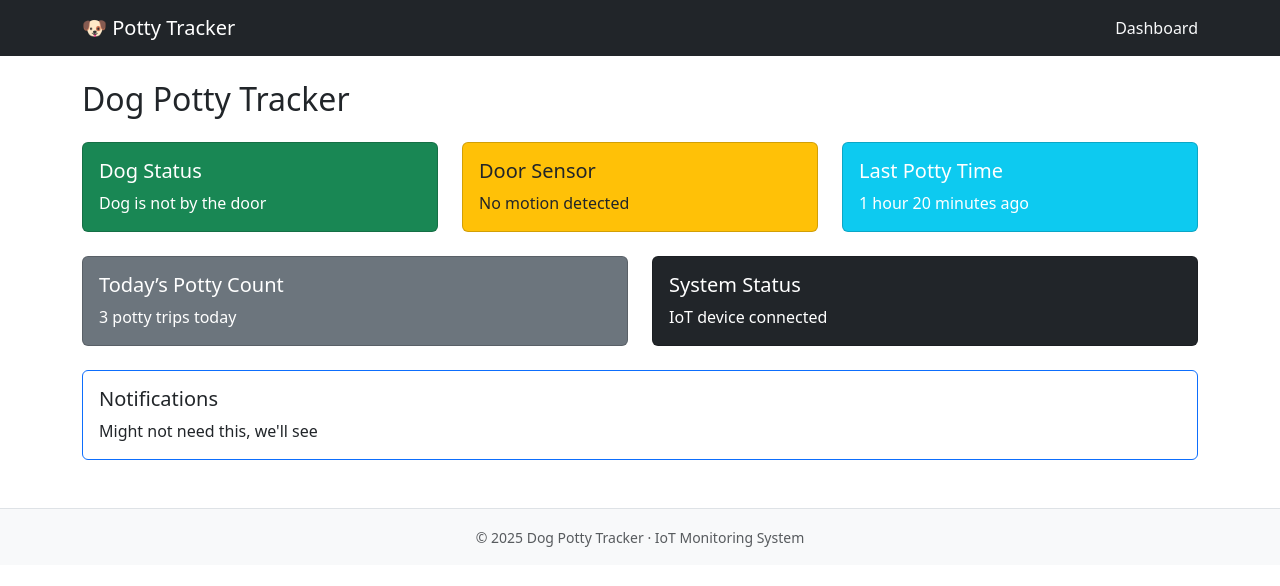
After one commit to theo-picar1/PottyDog, a Flask app: page /dashboard in a window 1280 px wide. The commit adds this page. Shown: the top 586 px of the page. Run offline with Flask 3, Linux system fonts and the light colour scheme; the visitor is signed in with stand-in values (Sample User, id 1).

Commit message:
style: design initial dashboard page layout

```diff
--- a/server/app.py
+++ b/server/app.py
@@ -81,6 +81,14 @@ def index():
                 conn.close()
 
     return render_template('index.html'), 200
+
+
+@app.route('/dashboard', methods=['GET'])
+def dashboard():
+    if not 'user_id' in session:
+        return redirect(url_for('login'))
+
+    return render_template('dashboard.html', dog_name=session['dog_name'])
 
 
 # Login page and logic
--- /dev/null
+++ b/server/templates/dashboard.html
@@ -0,0 +1,83 @@
+{% extends 'layout.html' %}
+
+{% block title %} Dashboard Page {% endblock %} {% block body %}
+{% include 'header.html' %}
+
+<div class="container mt-4">
+    <h2 class="mb-4">Dog Potty Tracker</h2>
+
+    <div class="row mb-4">
+        <div class="col-md-4">
+            <div class="card bg-success text-white">
+                <div class="card-body">
+                    <h5 class="card-title">Dog Status</h5>
+                    <p class="card-text">
+                        Dog is not by the door
+                    </p>
+                </div>
+            </div>
+        </div>
+
+        <div class="col-md-4">
+            <div class="card bg-warning text-dark">
+                <div class="card-body">
+                    <h5 class="card-title">Door Sensor</h5>
+                    <p class="card-text">
+                        No motion detected
+                    </p>
+                </div>
+            </div>
+        </div>
+
+        <div class="col-md-4">
+            <div class="card bg-info text-white">
+                <div class="card-body">
+                    <h5 class="card-title">Last Potty Time</h5>
+                    <p class="card-text">
+                        1 hour 20 minutes ago
+                    </p>
+                </div>
+            </div>
+        </div>
+    </div>
+
+    <div class="row mb-4">
+        <div class="col-md-6">
+            <div class="card bg-secondary text-white">
+                <div class="card-body">
+                    <h5 class="card-title">Today’s Potty Count</h5>
+                    <p class="card-text">
+                        3 potty trips today
+                    </p>
+                </div>
+            </div>
+        </div>
+
+        <div class="col-md-6">
+            <div class="card bg-dark text-white">
+                <div class="card-body">
+                    <h5 class="card-title">System Status</h5>
+                    <p class="card-text">
+                        IoT device connected
+                    </p>
+                </div>
+            </div>
+        </div>
+    </div>
+
+    <div class="row">
+        <div class="col-12">
+            <div class="card border-primary">
+                <div class="card-body">
+                    <h5 class="card-title">Notifications</h5>
+                    <p class="card-text">
+                        Might not need this, we'll see
+                    </p>
+                </div>
+            </div>
+        </div>
+    </div>
+</div>
+
+{% include 'footer.html' %}
+{% endblock %}
--- /dev/null
+++ b/server/templates/footer.html
@@ -0,0 +1,7 @@
+<footer class="bg-light mt-5 py-3 border-top">
+    <div class="container text-center">
+        <small class="text-muted">
+            © 2025 Dog Potty Tracker · IoT Monitoring System
+        </small>
+    </div>
+</footer>
--- /dev/null
+++ b/server/templates/header.html
@@ -0,0 +1,13 @@
+<nav class="navbar navbar-expand-lg navbar-dark bg-dark">
+    <div class="container">
+        <a class="navbar-brand" href="#">
+            🐶 Potty Tracker
+        </a>
+
+        <div class="ms-auto">
+            <span class="navbar-text text-light">
+                Dashboard
+            </span>
+        </div>
+    </div>
+</nav>
```
Also changed, not shown: server/templates/index.html (+5 -6 lines).
